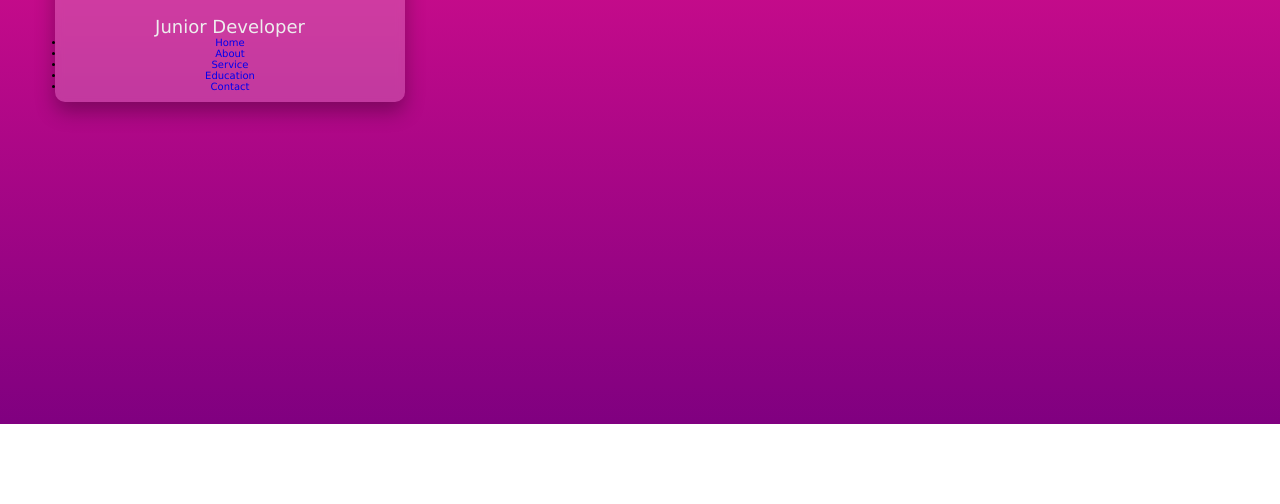
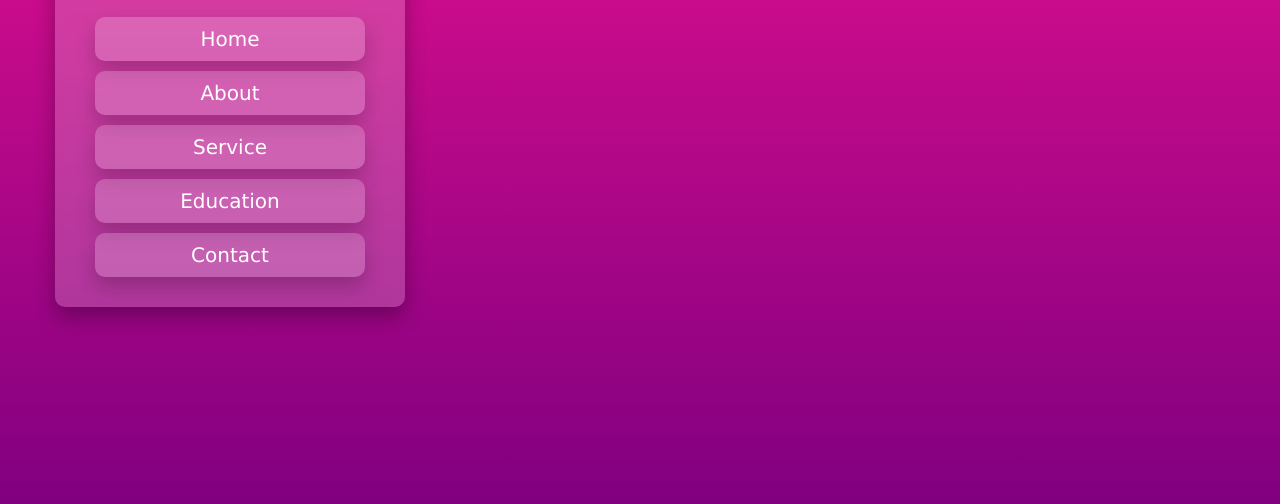
Before and after one commit to SKopoloza895/cv, a plain HTML site: page index.html in a window 1280 px wide. Shown: the part 376-880 px from the top of the page. Before the commit the page ends 800 px from the top, so only its background shows below. Drawn offline with Linux system fonts and the light colour scheme.

Commit message:
header and navbar section successfull

```diff
--- a/style.css
+++ b/style.css
@@ -16,7 +16,7 @@ html{
 }
 body{
     overflow: hidden;
-    min-height: 100vh;
+    min-height: 110vh;
     display: flex;
     align-items: flex-start;
     justify-content: space-between;
@@ -46,13 +46,32 @@ header .user img{
 header .user .name{
     font-size: 3rem;
     color: #fff;
-    padding: 5rem 0;
+    padding: 3rem 0;                     /* 5rem 0 to 3rem  0 */
+
 }
 header .user .post{
     font-size: 1.8rem;
     color: #eee;
     font-weight: lighter;
 }
-/* header .navbar{
+header .navbar{
     padding: 1rem 3rem;
-} */
+}
+header .navbar ul li{
+    margin: 1rem 0;
+    list-style: none;
+}
+header .navbar ul li a{
+    display: block;
+    padding: 1rem;
+    font-size: 2rem;
+    color: #fff;
+    background: rgba(255, 255, 255, .2);
+    box-shadow: 0 1rem 2rem rgba(0, 0, 0, .2);
+    border-radius: 1rem;
+}
+header .navbar ul li a:hover{
+    background: rgba(255, 255, 255, .5);
+    color: #555;
+    transition: none;
+}
```
